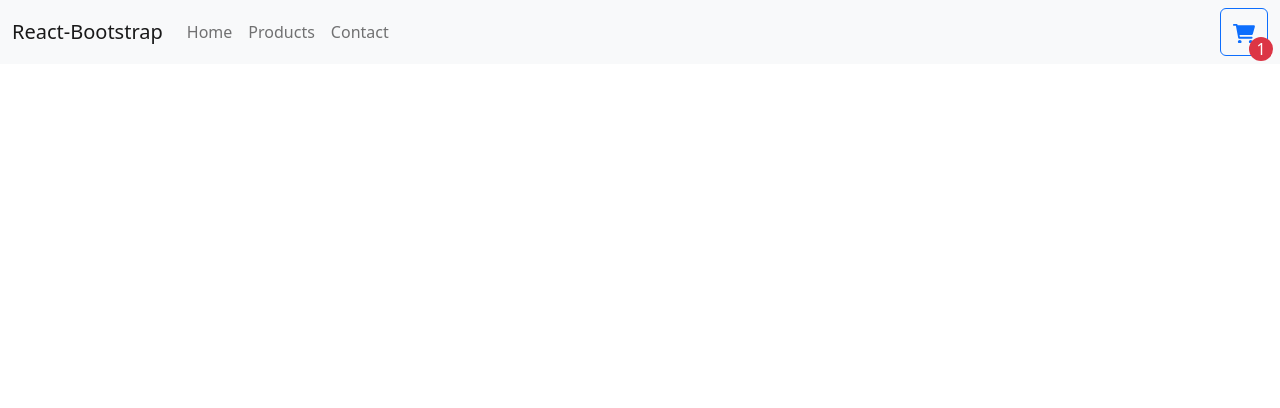
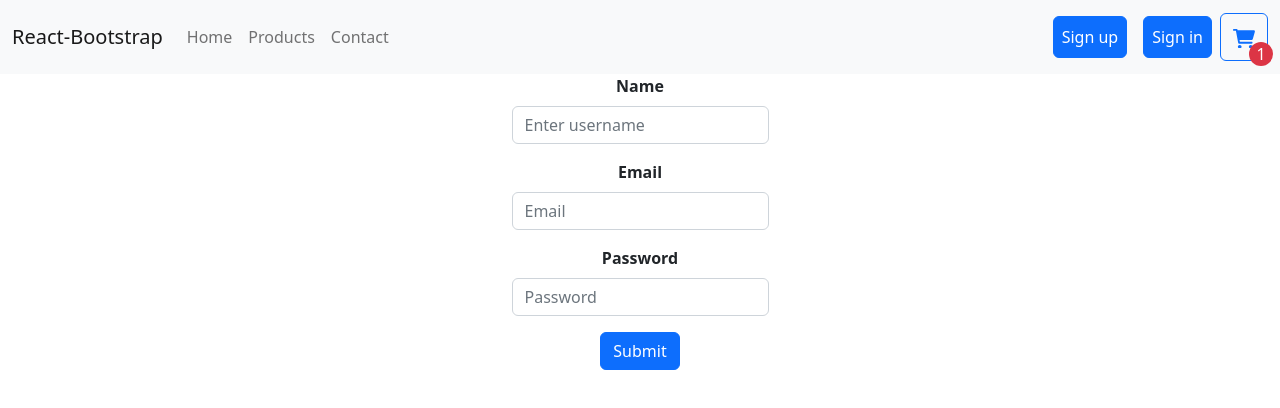
Before and after one commit to sebbe1236/react-typescript, a React (Create React App) app: page /signup in a window 1280 px wide. Shown: the top 408 px of the page. Built offline with nearby package versions, Linux system fonts and the light colour scheme; no server answers.

Commit message:
created new user fixed, need to fix assigning jwt

```diff
--- a/src/App.tsx
+++ b/src/App.tsx
@@ -4,26 +4,31 @@ import Home from "./pages/Home/Home";
 import Products from "./pages/Products/Products";
 import "./App.css";
 import { BrowserRouter, Routes, Route } from "react-router-dom";
-import { CartProvider } from "react-use-cart";
+
 import NavBar from "./components/layout/NavBar";
 import ContactForm from "./pages/Contact/ContactForm";
 import Cart from "./pages/Cart/Cart";
 import SingleJacket from "./pages/Singleproduct/SingleJacket";
+import Signup from "./pages/Loginandsignup/Signup";
+import Login from "./pages/Loginandsignup/Login";
+import AuthProvider from "./components/context/Context";
 
 function App() {
   return (
-    <CartProvider>
+    <AuthProvider>
       <BrowserRouter>
         <NavBar />
         <Routes>
           <Route path="/" element={<Home />} />
           <Route path="/products" element={<Products />} />
           <Route path="/contact" element={<ContactForm />} />
+          <Route path="/signup" element={<Signup />} />
+          <Route path="/login" element={<Login />} />
           <Route path="/cart" element={<Cart />} />
           <Route path="/jacket/:id" element={<SingleJacket />} />
         </Routes>
       </BrowserRouter>
-    </CartProvider>
+    </AuthProvider>
   );
 }
 
--- a/src/components/context/Context.tsx
+++ b/src/components/context/Context.tsx
@@ -2,8 +2,25 @@ import React, { createContext, useContext } from "react";
 
 import { useLocalStorage } from "../hooks/useLocalStorage";
 
-const CartContext = createContext([null, () => {}]);
+type Props = {
+  children: JSX.Element;
+};
+
+type useAuthValues = {
+  auth?: string;
+  setAuth: [];
+};
+
+const Context = createContext([null, () => {}]);
 
 export function useAuth() {
-  return useContext(CartContext);
+  return useContext(Context);
 }
+
+function AuthProvider({ children }: Props) {
+  const [auth, setAuth] = useLocalStorage<any>("token", null);
+  return <Context.Provider value={[auth, setAuth]}>{children}</Context.Provider>;
+}
+
+export default AuthProvider;
+//|
--- a/src/components/layout/NavBar.tsx
+++ b/src/components/layout/NavBar.tsx
@@ -3,8 +3,27 @@ import Container from "react-bootstrap/Container";
 import Nav from "react-bootstrap/Nav";
 import Navbar from "react-bootstrap/Navbar";
 import { Button } from "react-bootstrap";
+import Context, { useAuth } from "../context/Context";
+import { useNavigate } from "react-router-dom";
 
 function NavBar() {
+  const [auth, setAuth] = useAuth();
+
+  const navigate = useNavigate();
+
+  function logout() {
+    const confirmLogout = window.confirm("are you sure that you want to log out?");
+
+    if (confirmLogout) {
+      try {
+        localStorage.clear();
+        navigate("/");
+      } catch (error) {
+        console.log("error");
+      }
+    }
+  }
+
   return (
     <Navbar bg="light" expand="lg">
       <Container fluid>
@@ -16,6 +35,20 @@ function NavBar() {
             <Nav.Link href="/products">Products</Nav.Link>
             <Nav.Link href="/contact">Contact</Nav.Link>
           </Nav>
+          <Nav.Link href="/signup">
+            <Button className="p-2 m-2">Sign up</Button>
+          </Nav.Link>
+          {auth ? (
+            <>
+              <Button onClick={logout}></Button>
+            </>
+          ) : (
+            <>
+              <Nav.Link href="/login">
+                <Button className="p-2 m-2">Sign in</Button>
+              </Nav.Link>
+            </>
+          )}
           <Nav.Link href="/cart">
             {" "}
             <Button style={{ width: "3rem", height: "3rem", position: "relative" }} variant="outline-primary">
--- /dev/null
+++ b/src/pages/Loginandsignup/Signup.tsx
@@ -0,0 +1,86 @@
+import axios from "axios";
+import React, { useState } from "react";
+import Button from "react-bootstrap/Button";
+import Form from "react-bootstrap/Form";
+import { useForm } from "react-hook-form";
+import { BASE_URL } from "../../utils/api";
+import useAuth from "../../components/context/Context";
+
+type signupProps = {
+  username: string;
+  email: string;
+  password: string;
+};
+
+type FormValues = {
+  username: string;
+  email: string;
+  password: string;
+};
+
+const url = BASE_URL + "auth/local/register";
+
+function Signup() {
+  const [signup, setSignUp] = useState(false);
+  const [error, setError] = useState(null);
+  const [success, setSuccess] = useState(false);
+
+  //const [auth, setAuth] = useAuth(); const [auth, setAuth] = useAuth(); element is not a array type error message
+
+  const {
+    register,
+    handleSubmit,
+    reset,
+    formState: { errors },
+  } = useForm<FormValues>();
+
+  const onSubmit = async (data: signupProps) => {
+    setSignUp(true);
+    setError(null);
+    try {
+      const response = await axios.post(url, {
+        username: data.username,
+        password: data.password,
+        email: data.email,
+      });
+      console.log(response.data);
+      console.log(response.data.jwt);
+
+      reset();
+    } catch (error: any) {
+      console.log(error);
+      setError(error.toString());
+    } finally {
+      setSignUp(false);
+    }
+  };
+
+  return (
+    <>
+      <Form className="form_container" onSubmit={handleSubmit(onSubmit)}>
+        <Form.Group className="mb-3">
+          <Form.Label>Name</Form.Label>
+          <Form.Control type="text" placeholder="Enter username" {...register("username", { required: true })} />
+          {errors.username && <div>invalid username</div>}
+        </Form.Group>
+
+        <Form.Group className="mb-3">
+          <Form.Label>Email</Form.Label>
+          <Form.Control type="text" placeholder="Email" {...register("email", { required: true })} />
+          {errors.email && <div>invalid username</div>}
+        </Form.Group>
+        <Form.Group className="mb-3">
+          <Form.Label>Password</Form.Label>
+          <Form.Control type="text" placeholder="Password" {...register("password", { required: true })} />
+          {errors.password && <div>invalid username</div>}
+        </Form.Group>
+
+        <Button variant="primary" type="submit">
+          Submit
+        </Button>
+      </Form>
+    </>
+  );
+}
+
+export default Signup;
```
Also changed, not shown: tsconfig.json (+3 -9 lines), src/pages/Loginandsignup/Login.tsx (renamed from src/pages/Login/Login.tsx).
